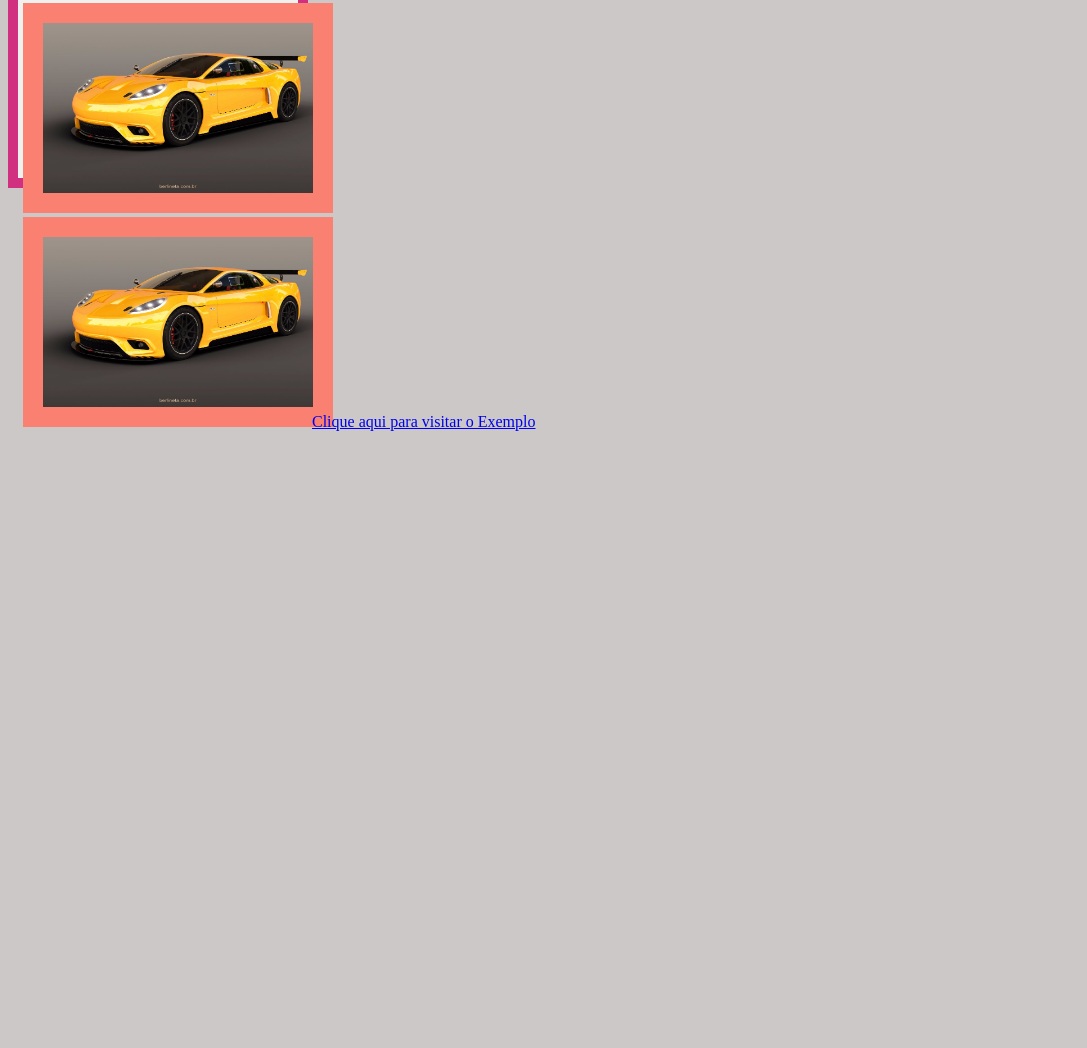
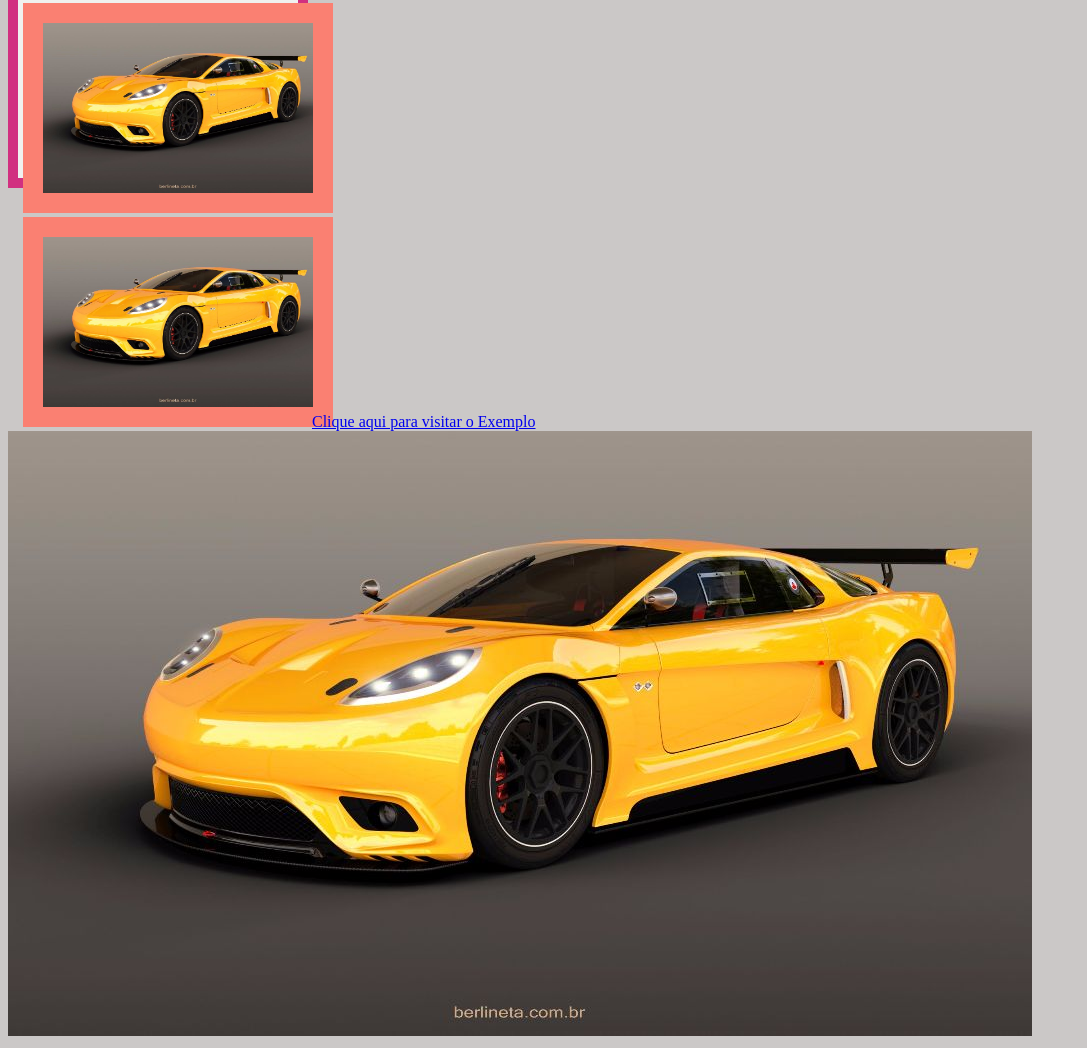
Before and after one commit to DileusaCamargo/Teste_2_Almiro, a plain HTML site: page carros2almir/index.html in a window 1280 px wide. Shown: the part 238-1286 px from the top of the page, without its empty margins (0-1087 px from the left). Before the commit the page ends 800 px from the top, so only its background shows below. Drawn offline with Linux system fonts and the light colour scheme.

Commit message:
Add files via upload

```diff
--- a/carros2almir/index.html
+++ b/carros2almir/index.html
@@ -46,6 +46,6 @@
 </div>
 
 <a href="https://www.index.com" target="_parent">Clique aqui para visitar o Exemplo</a>
-
+<img src="carro1.jpg">
 </body>
 </html>
```
